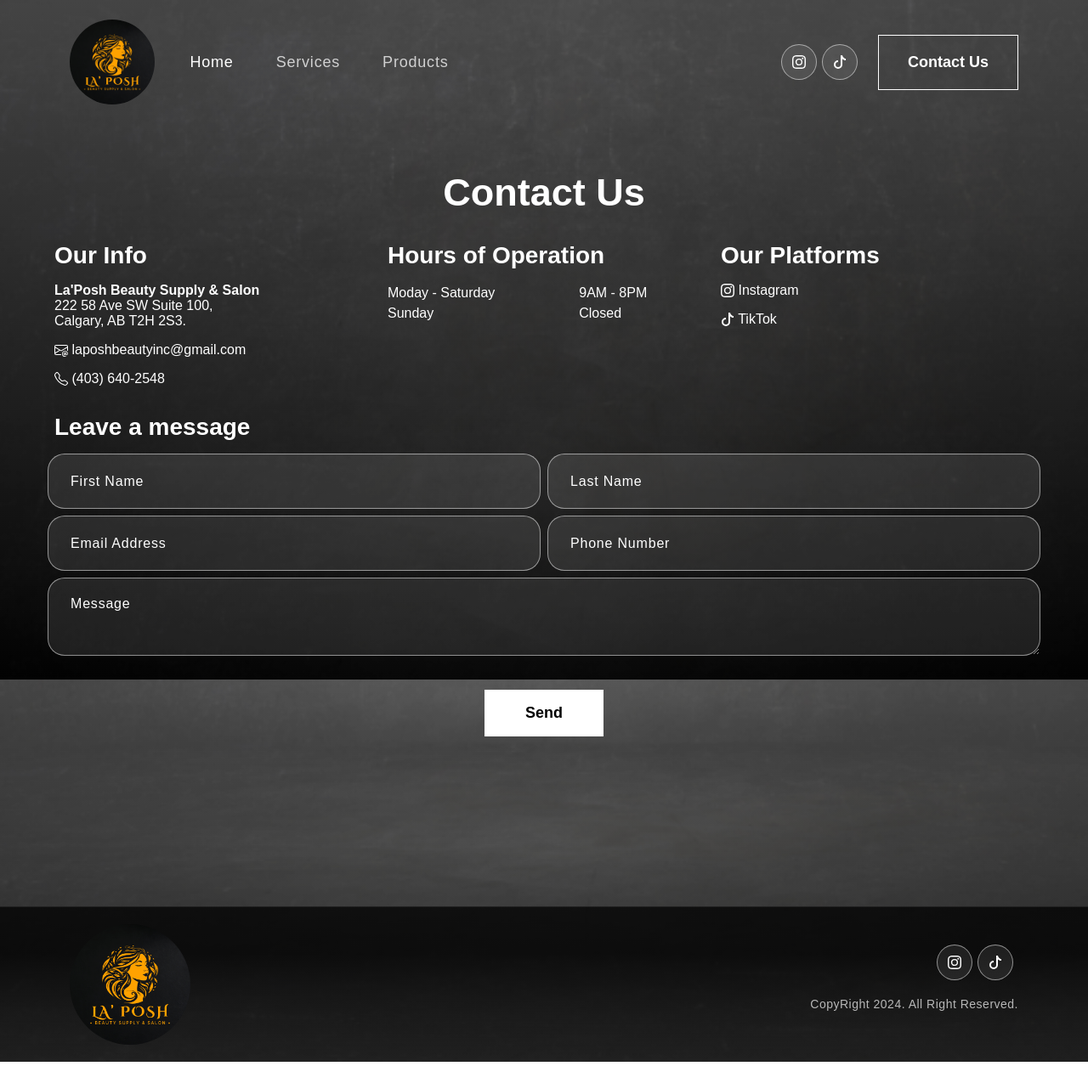
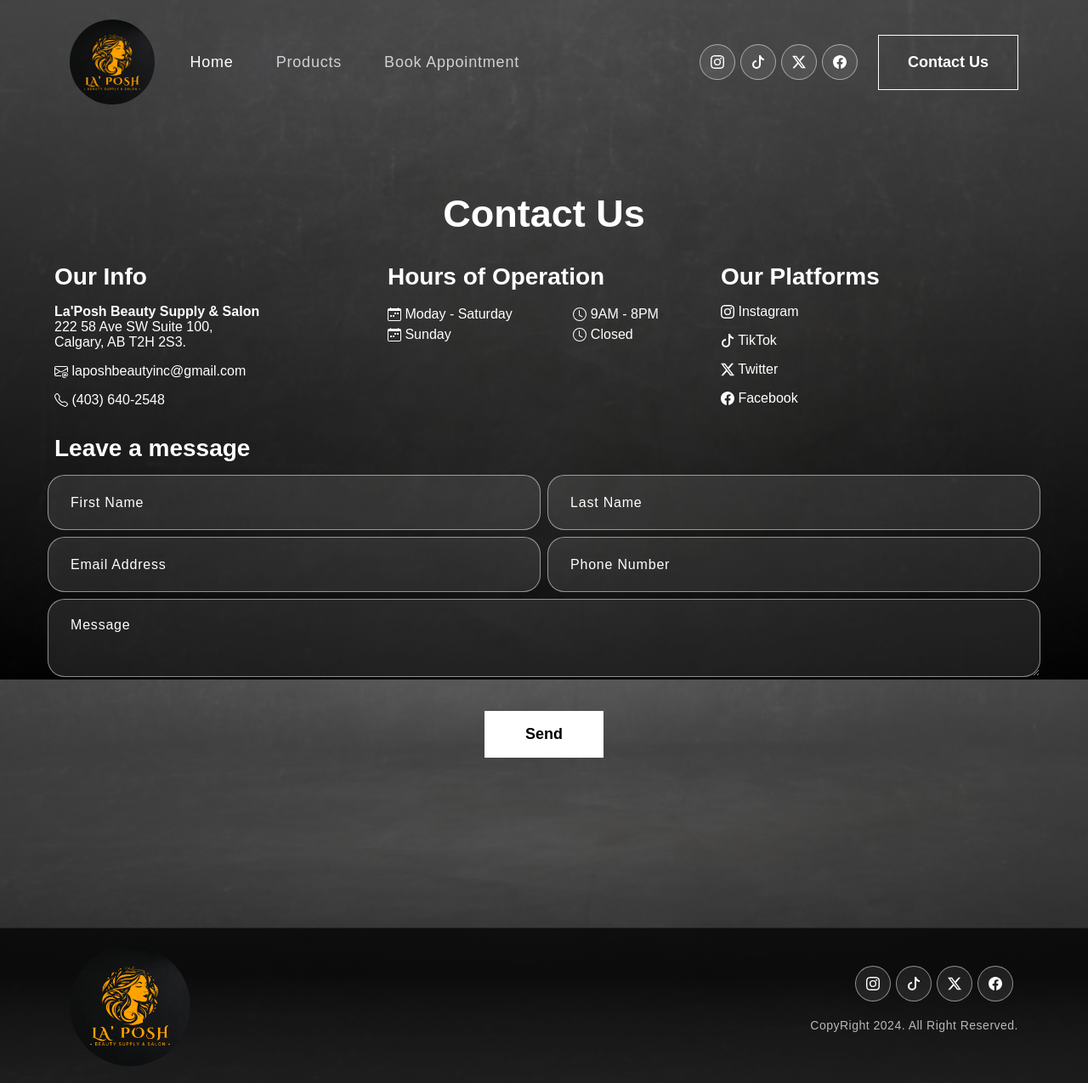
Before and after one commit to charles-55/laposh-beauty-salon, a React (Create React App) app: page / in a window 1280 px wide. Shown: the whole page at 85% size. Before the commit the page ends 1250 px from the top, so only its background shows below. Built offline with nearby package versions, Linux system fonts and the light colour scheme.

Commit message:
links and navbar update

```diff
--- a/public/index.html
+++ b/public/index.html
@@ -23,7 +23,7 @@
       work correctly both with client-side routing and a non-root public URL.
       Learn how to configure a non-root public URL by running `npm run build`.
     -->
-    <title>La' Posh Beauty Supply and Salon</title>
+    <title>La' Posh Beauty Supply & Salon</title>
   </head>
   <body>
     <noscript>You need to enable JavaScript to run this app.</noscript>
--- a/src/assets/css/main.css
+++ b/src/assets/css/main.css
@@ -23,7 +23,7 @@
 }
 
 main {
-    padding: 150px 5% 100px 5%;
+    padding: 175px 5% 100px 5%;
 }
 
 h1, h2, h3, h4, h5, h6 {
--- a/src/components/Footer.jsx
+++ b/src/components/Footer.jsx
@@ -1,5 +1,5 @@
 import { Container, Row, Col } from 'react-bootstrap';
-import { Instagram, Tiktok } from 'react-bootstrap-icons';
+import { Facebook, Instagram, Tiktok, TwitterX } from 'react-bootstrap-icons';
 
 import logo from '../assets/img/logo.png';
 
@@ -16,7 +16,9 @@
                     <Col sm={6} className='text-center text-sm-end'>
                         <div className='social-icon'>
                             <a href="https://www.instagram.com/laposhbeautysupplyandsalon/"><Instagram className='navbar-icon' color='white' /></a>
-                            <a href="https://www.tiktok.com/@laposhbeautysupply"><Tiktok className='navbar-icon' color='white' /></a>
+                            <a href="https://www.tiktok.com/@laposh.beauty.sho"><Tiktok className='navbar-icon' color='white' /></a>
+                            <a href="https://twitter.com/laposhbeautys"><TwitterX className='navbar-icon' color='white' /></a>
+                            <a href="https://www.facebook.com/profile.php?id=61558260822114"><Facebook className='navbar-icon' color='white' /></a>
                         </div>
                         <p>CopyRight 2024. All Right Reserved.</p>
                     </Col>
--- a/src/components/NavBar.jsx
+++ b/src/components/NavBar.jsx
@@ -1,13 +1,12 @@
 import { useState, useEffect } from 'react';
 import { Navbar, Container, Nav } from 'react-bootstrap';
-import { Instagram, Tiktok } from 'react-bootstrap-icons';
+import { Facebook, Instagram, Tiktok, TwitterX } from 'react-bootstrap-icons';
 
 import logo from '../assets/img/logo.png';
 
 import '../assets/css/navbar.css';
 
 export const NavBar = () => {
-    const [activeLink, setActiveLink] = useState("home");
     const [scrolled, setScrolled] = useState(false);
 
     useEffect(() => {
@@ -20,10 +19,6 @@
         return () => window.removeEventListener("scroll", onScroll);
     }, []);
 
-    const onUpdateActiveLink = (value) => {
-        setActiveLink(value);
-    };
-
     return (
 		<Navbar expand="lg" className={scrolled ? "scrolled" : ""}>
 			<Container>
@@ -35,14 +30,16 @@
 				</Navbar.Toggle>
 				<Navbar.Collapse id="basic-navbar-nav">
 					<Nav className="me-auto">
-						<Nav.Link href="/" className={activeLink === "home" ? "active navbar-link" : "navbar-link"} onClick={() => onUpdateActiveLink("home")}>Home</Nav.Link>
-						<Nav.Link href="#services" className={activeLink === "services" ? "active navbar-link" : "navbar-link"} onClick={() => onUpdateActiveLink("services")}>Services</Nav.Link>
-						<Nav.Link href="#products" className={activeLink === "products" ? "active navbar-link" : "navbar-link"} onClick={() => onUpdateActiveLink("products")}>Products</Nav.Link>
+						<Nav.Link href="/" className={["", "/"].includes(window.location.pathname) ? "active navbar-link" : "navbar-link"}>Home</Nav.Link>
+						<Nav.Link href="/products" className={["/products", "/products/"].includes(window.location.pathname) ? "active navbar-link" : "navbar-link"}>Products</Nav.Link>
+						<Nav.Link href="/booking" className={["/booking", "/booking/"].includes(window.location.pathname) ? "active navbar-link" : "navbar-link"}>Book Appointment</Nav.Link>
 					</Nav>
 					<span className="navbar-text">
 						<div className="social-icon">
 							<a href="https://www.instagram.com/laposhbeautysupplyandsalon/"><Instagram className='navbar-icon' color='white' /></a>
-                            <a href="https://www.tiktok.com/@laposhbeautysupply"><Tiktok className='navbar-icon' color='white' /></a>
+                            <a href="https://www.tiktok.com/@laposh.beauty.sho"><Tiktok className='navbar-icon' color='white' /></a>
+                            <a href="https://twitter.com/laposhbeautys"><TwitterX className='navbar-icon' color='white' /></a>
+                            <a href="https://www.facebook.com/profile.php?id=61558260822114"><Facebook className='navbar-icon' color='white' /></a>
 						</div>
 						<button onClick={() => document.getElementById('connect').scrollIntoView({ behavior: 'smooth' })}><span>Contact Us</span></button>
 					</span>
--- a/src/pages/Contact.jsx
+++ b/src/pages/Contact.jsx
@@ -1,7 +1,7 @@
 import { useState } from 'react';
 import { Row, Col } from 'react-bootstrap';
 import TrackVisibility from 'react-on-screen';
-import { EnvelopeAt, Instagram, Telephone, Tiktok } from 'react-bootstrap-icons';
+import { CalendarWeek, Clock, EnvelopeAt, Facebook, Instagram, Telephone, Tiktok, TwitterX } from 'react-bootstrap-icons';
 
 import 'animate.css';
 import '../assets/css/contact.css';
@@ -72,21 +72,25 @@
                         <Col>
                             <h3>Hours of Operation</h3>
                             <table width={'100%'}>
-                                <tr>
-                                    <td>Moday - Saturday</td>
-                                    <td>9AM - 8PM</td>
-                                </tr>
-                                <tr>
-                                    <td>Sunday</td>
-                                    <td>Closed</td>
-                                </tr>
+                                <tbody>
+                                    <tr>
+                                        <td><CalendarWeek /> Moday - Saturday</td>
+                                        <td><Clock /> 9AM - 8PM</td>
+                                    </tr>
+                                    <tr>
+                                        <td><CalendarWeek /> Sunday</td>
+                                        <td><Clock /> Closed</td>
+                                    </tr>
+                                </tbody>
                             </table>
                         </Col>
 
                         <Col>
                             <h3>Our Platforms</h3>
                             <p><a href="https://www.instagram.com/laposhbeautysupplyandsalon/"><Instagram /> Instagram</a></p>
-                            <p><a href="https://www.tiktok.com/@laposhbeautysupply"><Tiktok /> TikTok</a></p>
+                            <p><a href="https://www.tiktok.com/@laposh.beauty.sho"><Tiktok /> TikTok</a></p>
+                            <p><a href="https://twitter.com/laposhbeautys"><TwitterX className='navbar-icon' color='white' /> Twitter</a></p>
+                            <p><a href="https://www.facebook.com/profile.php?id=61558260822114"><Facebook className='navbar-icon' color='white' /> Facebook</a></p>
                         </Col>
                     </Row>
                 </div>
```
